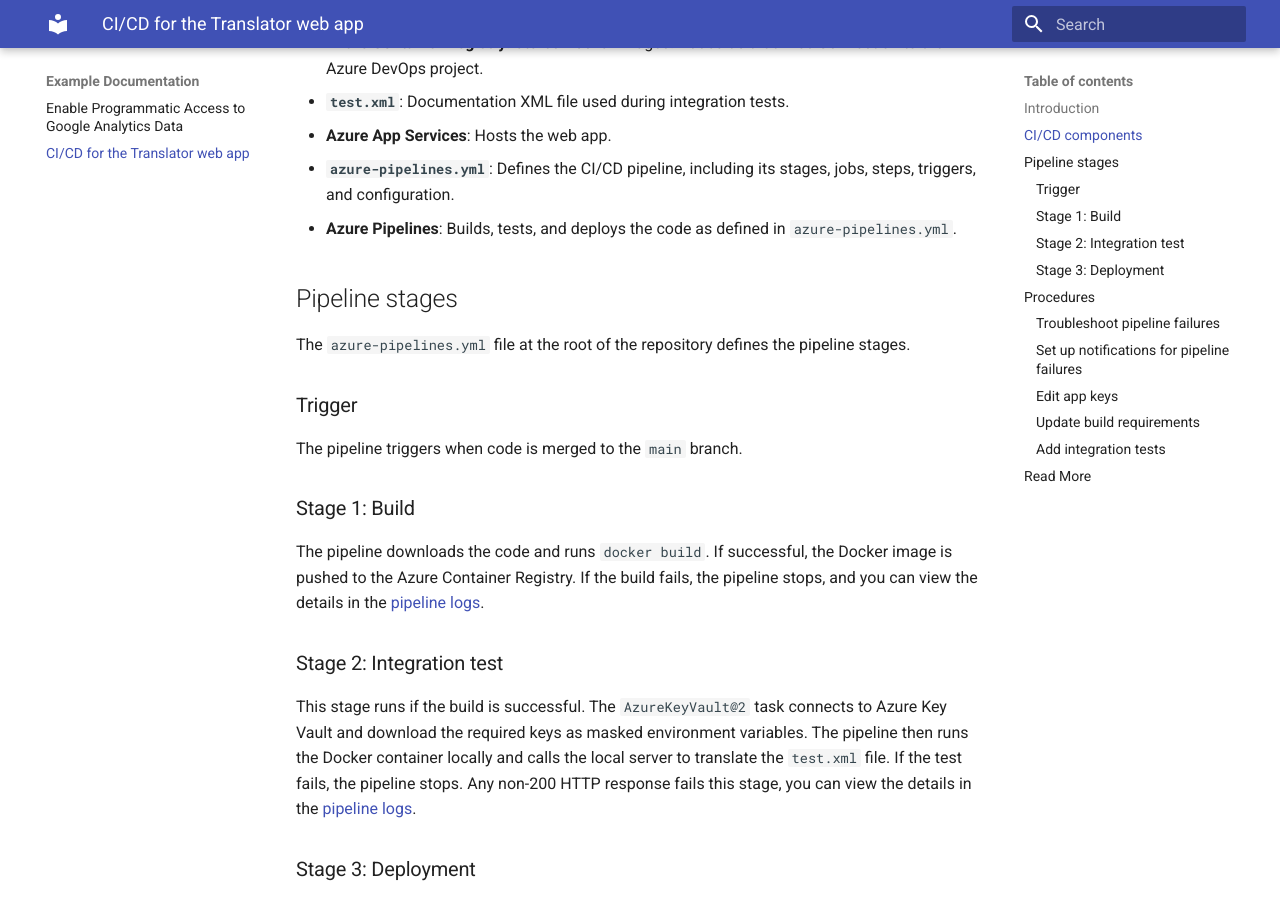
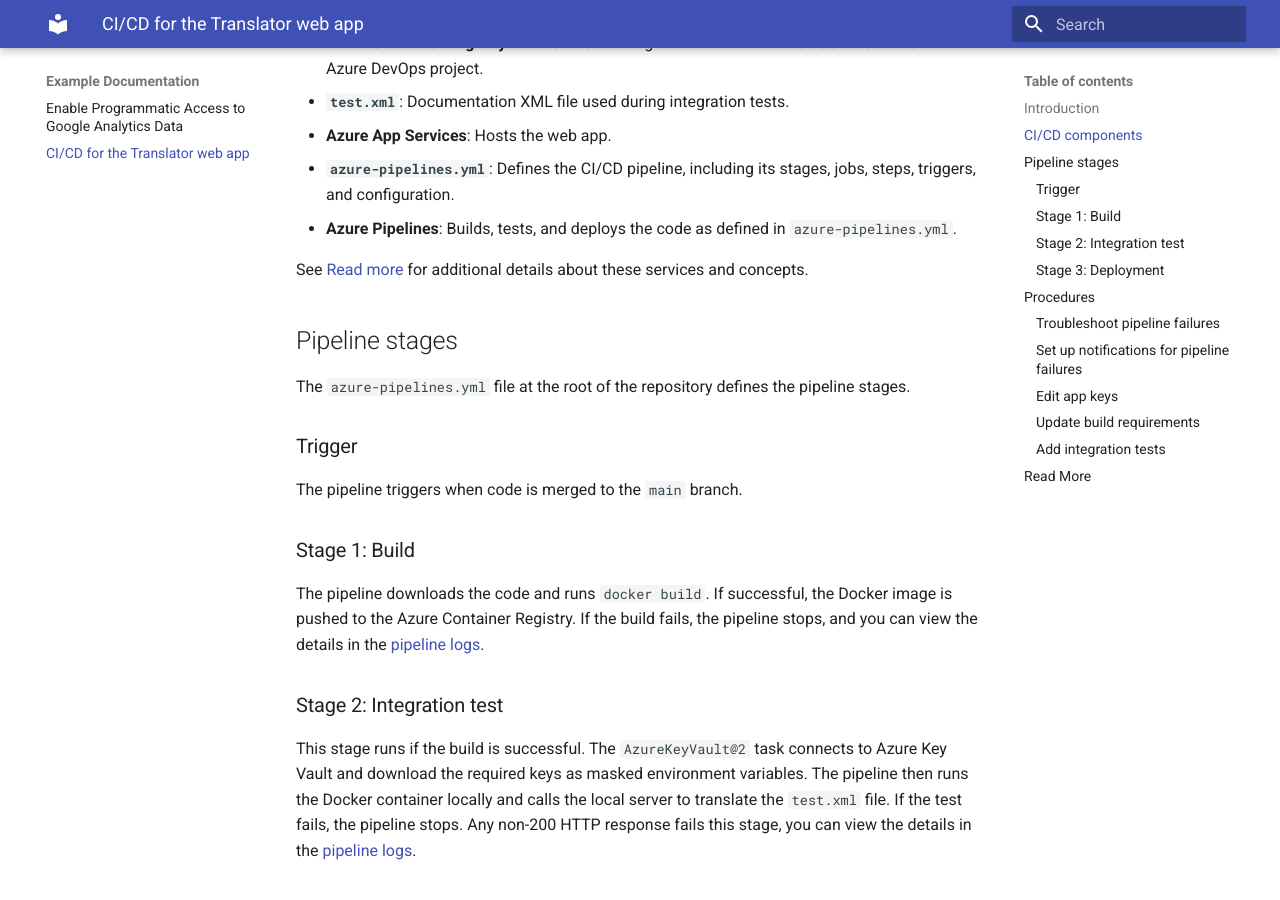
Before and after one commit to SannaBerg/docs-example, an MkDocs documentation site: the page built from docs/webb-app-ci-cd.md, in a window 1280 px wide and 900 px high, scrolled down 554 px. Built offline with MkDocs 1.6.1 and Material for MkDocs 9.7.7, drawn with Linux system fonts in a browser that asks for light colours.

Commit message:
Add link for more details on CI/CD services
Added a reference to additional details about services and concepts.

```diff
--- a/docs/webb-app-ci-cd.md
+++ b/docs/webb-app-ci-cd.md
@@ -15,6 +15,8 @@
 - **Azure App Services**: Hosts the web app.
 - **`azure-pipelines.yml`**: Defines the CI/CD pipeline, including its stages, jobs, steps, triggers, and configuration.
 - **Azure Pipelines**: Builds, tests, and deploys the code as defined in `azure-pipelines.yml`.
+
+See [Read more](#read-more) for additional details about these services and concepts.
 
 ## Pipeline stages
 
```
